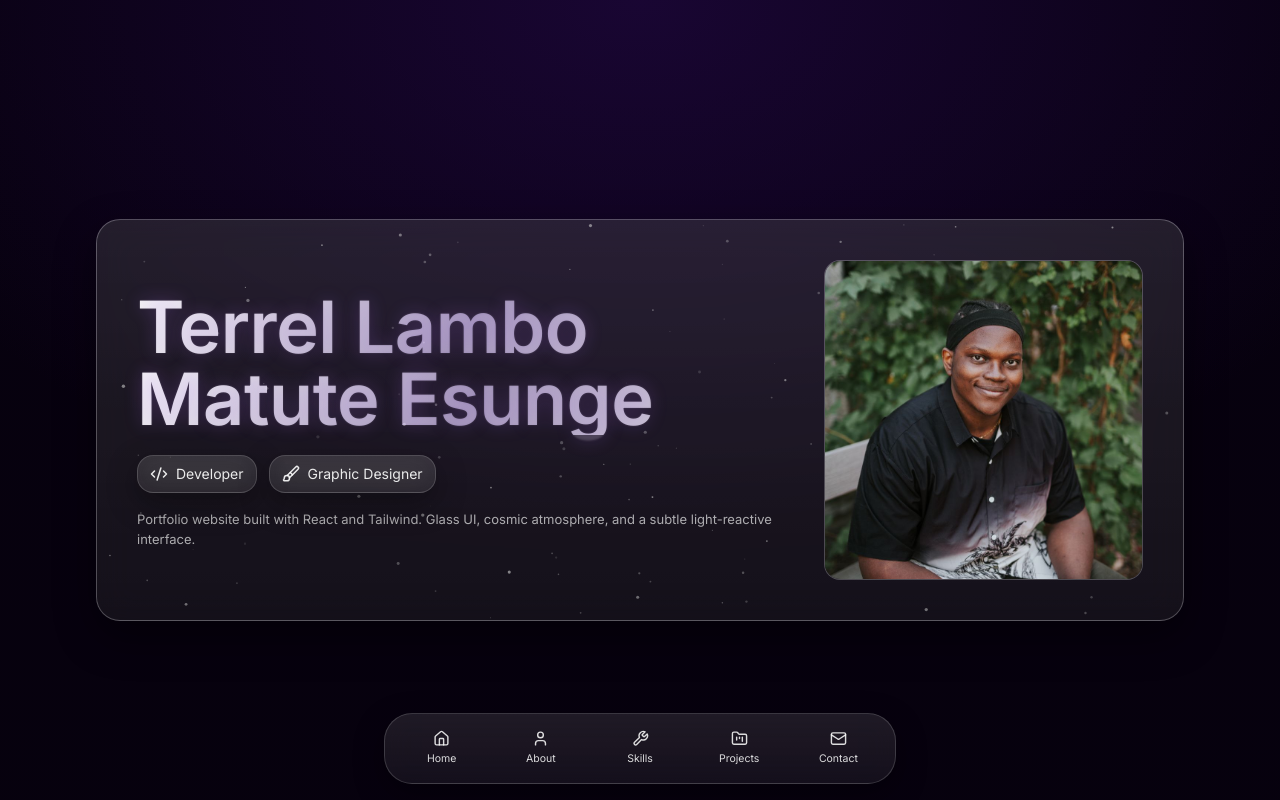
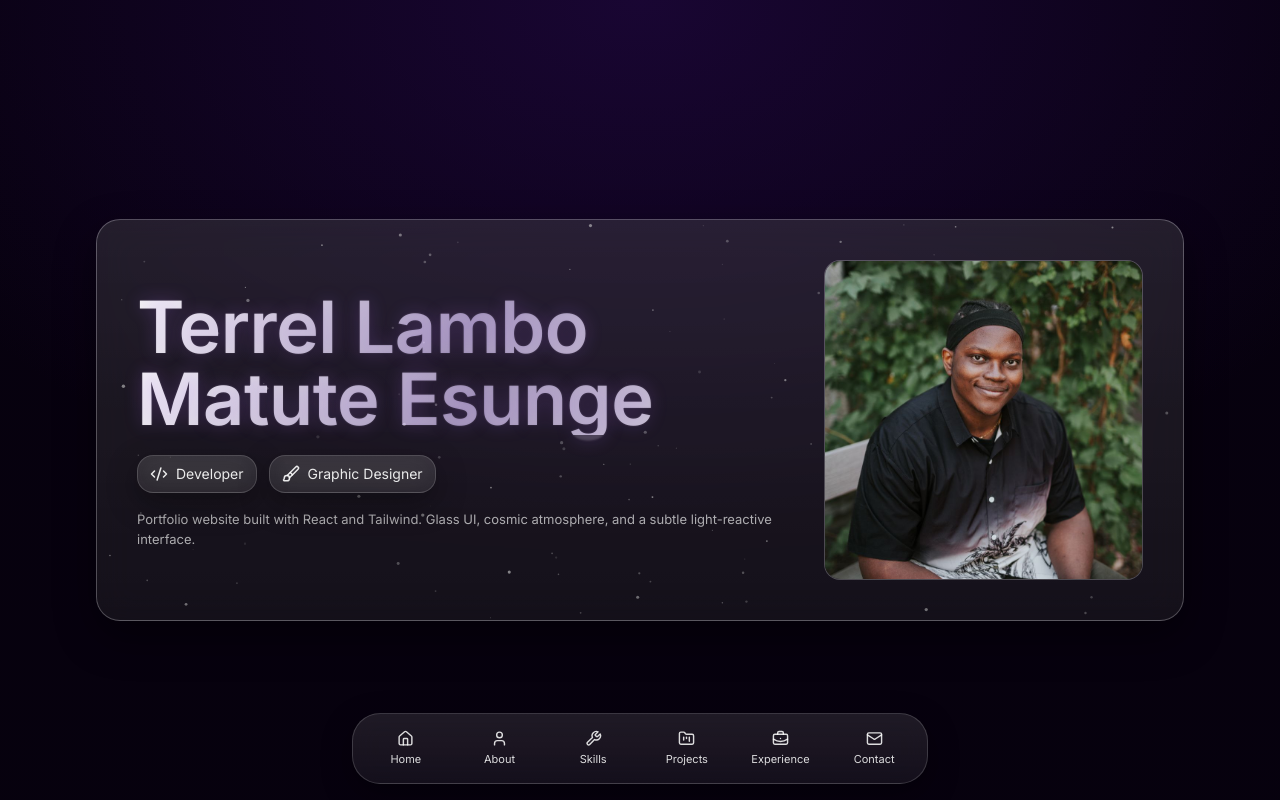
Before and after one commit to CodeWithTerrel/CodeWithTerrel.github.io, a React (Vite) app: page / in a window 1280 px wide. Shown: the top 800 px of the page. Built offline with nearby package versions, Linux system fonts and the light colour scheme.

Commit message:
Updated....

```diff
--- a/src/components/BottomNav.jsx
+++ b/src/components/BottomNav.jsx
@@ -1,35 +1,62 @@
-import { Home, User, Wrench, FolderKanban, Mail } from "lucide-react";
+import {
+    Home,
+    User,
+    Wrench,
+    FolderKanban,
+    BriefcaseBusiness,
+    Mail,
+} from "lucide-react";
 
 const items = [
     { id: "home", label: "Home", icon: Home },
     { id: "about", label: "About", icon: User },
     { id: "skills", label: "Skills", icon: Wrench },
     { id: "projects", label: "Projects", icon: FolderKanban },
+    {
+        id: "experience",
+        label: "Experience",
+        icon: BriefcaseBusiness,
+    },
     { id: "contact", label: "Contact", icon: Mail },
 ];
 
 export default function BottomNav() {
     const scrollTo = (id) => {
-        const el = document.getElementById(id);
-        if (!el) return;
-        el.scrollIntoView({ behavior: "smooth", block: "start" });
+        const element = document.getElementById(id);
+
+        if (!element) return;
+
+        element.scrollIntoView({
+            behavior: "smooth",
+            block: "start",
+        });
     };
 
     return (
-        <div className="fixed bottom-4 left-0 right-0 z-50 flex justify-center px-4">
-            <nav className="glass rounded-[28px] px-2.5 py-2 w-full max-w-md sm:max-w-lg">
-                <ul className="flex items-center justify-between gap-1.5">
+        <div className="fixed bottom-4 left-0 right-0 z-50 flex justify-center px-3 sm:px-4">
+            <nav
+                aria-label="Main navigation"
+                className="glass rounded-[28px] px-2 py-2 w-full max-w-md sm:max-w-xl"
+            >
+                <ul className="grid grid-cols-6 gap-0 sm:gap-1">
                     {items.map((item) => {
                         const Icon = item.icon;
+
                         return (
-                            <li key={item.id} className="flex-1">
+                            <li key={item.id} className="min-w-0">
                                 <button
                                     type="button"
                                     onClick={() => scrollTo(item.id)}
-                                    className="w-full rounded-[22px] px-2 py-2 text-white/85 hover:text-white transition flex flex-col items-center gap-1 hover:bg-white/10"
+                                    className="w-full rounded-[22px] px-1 py-2 text-white/85 hover:text-white transition flex flex-col items-center gap-1 hover:bg-white/10"
                                 >
-                                    <Icon size={17} />
-                                    <span className="text-[10.5px]">{item.label}</span>
+                                    <Icon
+                                        size={17}
+                                        aria-hidden="true"
+                                    />
+
+                                    <span className="text-[9px] sm:text-[11px]">
+                                        {item.label}
+                                    </span>
                                 </button>
                             </li>
                         );
```
